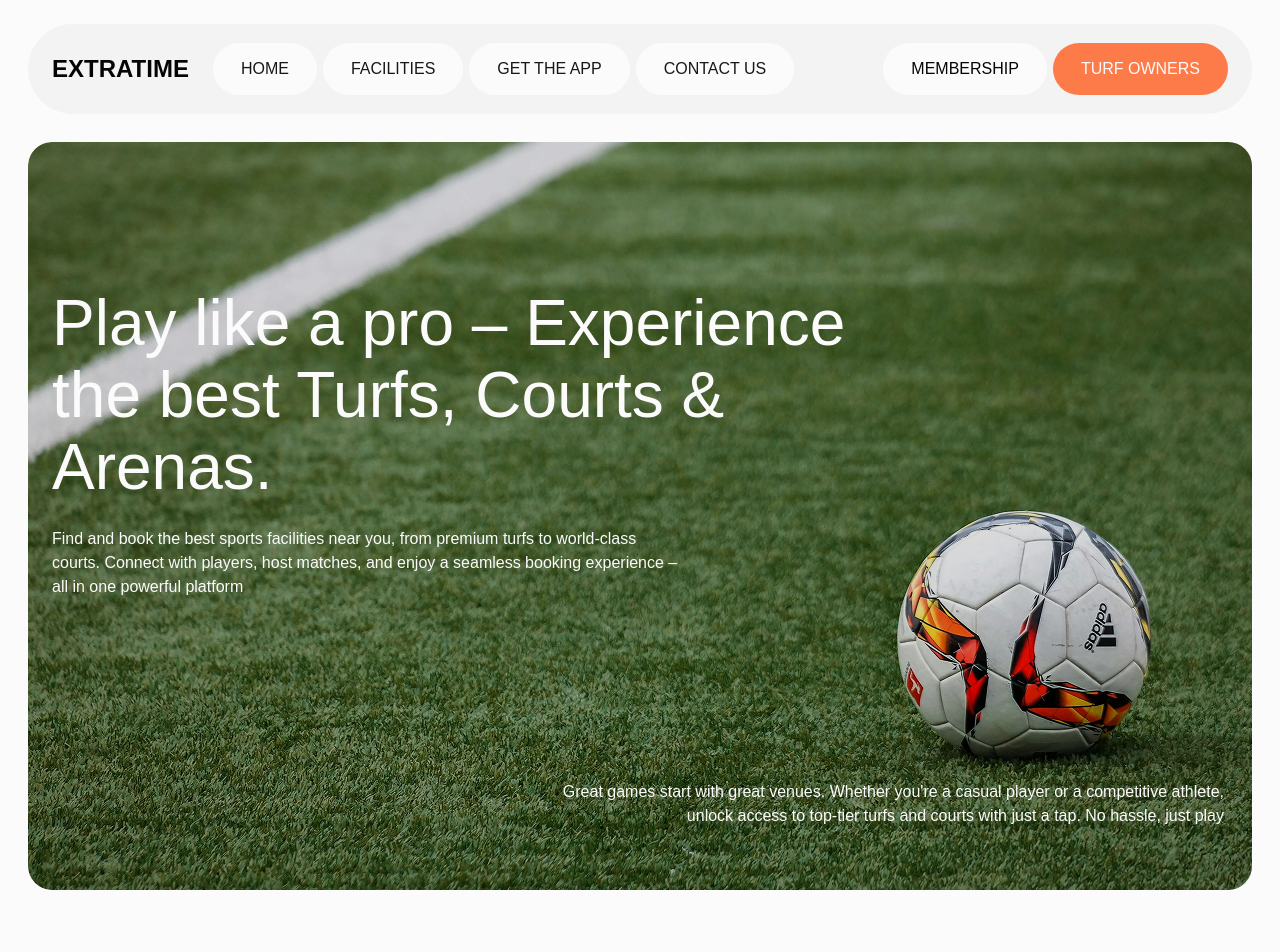
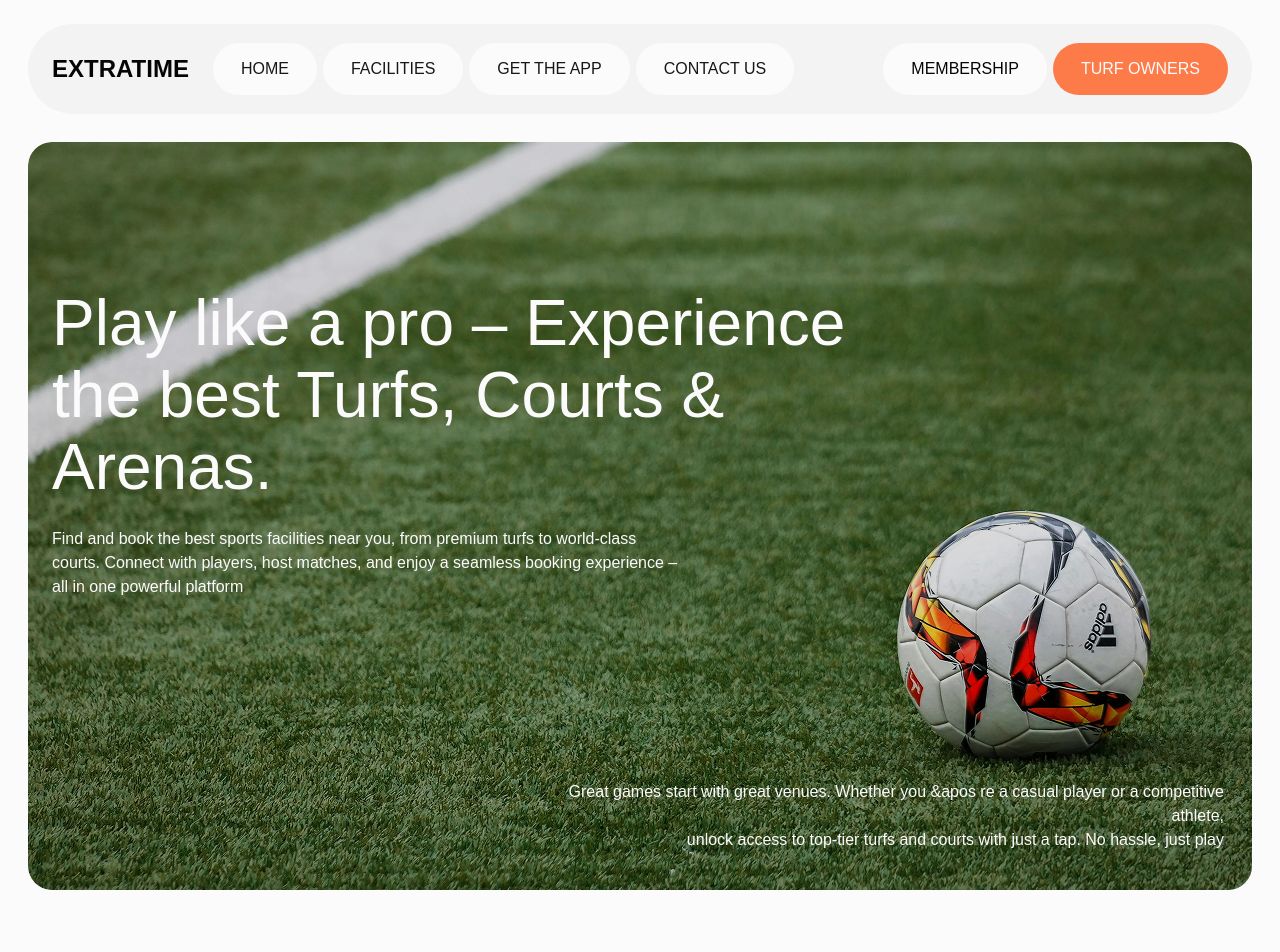
Before and after one commit to v-ariability/WebApp-Extratime, a Next.js app: page / in a window 1280 px wide. Shown: the top 952 px of the page. Built offline with nearby package versions, Linux system fonts and the light colour scheme; a web font is replaced by a local one.

Commit message:
build errors resolved

```diff
--- a/components/Index/Community.tsx
+++ b/components/Index/Community.tsx
@@ -19,12 +19,12 @@ const Community = () => {
                     <li><p className='px-[12px] py-[4px] text-[14px] font-[500] rounded-[48px] bg-[var(--subwhite)]' >Progress Tracking</p></li>
                     <li><p className='px-[12px] py-[4px] text-[14px] font-[500] rounded-[48px] bg-[var(--subwhite)]' >Find Partner</p></li>
                 </ul>
-                <p className='text-[var(--sublack)] mt-[16px] text-[16px] font-[400]' >Join a thriving community of sports enthusiasts! Connect with like-minded players, <br /> create or join matches, share experiences, and compete on leaderboards. Track your <br /> progress, earn badges, and celebrate every achievement as you level up your game. <br /> Whether you're in it for a friendly match or serious competition, this is where the sports <br /> community comes alive—because every match counts, and every milestone matters</p>
+                <p className='text-[var(--sublack)] mt-[16px] text-[16px] font-[400]' >Join a thriving community of sports enthusiasts! Connect with like-minded players, <br /> create or join matches, share experiences, and compete on leaderboards. Track your <br /> progress, earn badges, and celebrate every achievement as you level up your game. <br /> Whether you&apos;re in it for a friendly match or serious competition, this is where the sports <br /> community comes alive—because every match counts, and every milestone matters</p>
             </div>
 
             <div>
                 <p className='!text-[#04040420] text-[208px] font-[500] text-right' >1K+</p>
-                <p className='text-right text-[var(--sublack)] text-[14px] font-[400]' >Join a growing community of <span className='font-[500]' >active players</span> across all our top-tier <br /> sports facilities. With thousands of athletes booking matches, <br /> competing, and connecting every day, you're never far from your <br /> next great game.</p>
+                <p className='text-right text-[var(--sublack)] text-[14px] font-[400]' >Join a growing community of <span className='font-[500]' >active players</span> across all our top-tier <br /> sports facilities. With thousands of athletes booking matches, <br /> competing, and connecting every day, you&apos;re never far from your <br /> next great game.</p>
             </div>
 
         </div>
--- a/components/Index/Hero.tsx
+++ b/components/Index/Hero.tsx
@@ -7,7 +7,7 @@ const Hero = () => {
         <div className='bg-[#04040425] h-full rounded-[24px] ' >
             <p className='pt-[145px] pl-[24px] !text-[var(--background)] font-[500] text-[64px] leading-[72px]' >Play like a pro – Experience<br />the best Turfs, Courts &<br />Arenas.</p>
             <p className='pt-[24px] pl-[24px] !text-[var(--background)] ' >Find and book the best sports facilities near you, from premium turfs to world-class<br />courts. Connect with players, host matches, and enjoy a seamless booking experience –<br />all in one powerful platform</p>
-            <p className='pt-[181px] pl-[516px] !text-[var(--background)] text-right pr-[28px]' >Great games start with great venues. Whether you're a casual player or a competitive athlete, <br /> unlock access to top-tier turfs and courts with just a tap. No hassle, just play</p>
+            <p className='pt-[181px] pl-[516px] !text-[var(--background)] text-right pr-[28px]' >Great games start with great venues. Whether you &apos re a casual player or a competitive athlete, <br /> unlock access to top-tier turfs and courts with just a tap. No hassle, just play</p>
         </div>
     </div>
   )
--- a/src/app/index/page.tsx
+++ b/src/app/dash/page.tsx
@@ -1,14 +1,12 @@
 'use client'
-import React,{useContext} from 'react'
-import {AppContext} from '@/context/wrapper'
+import React from 'react'
 import Header from '@/components/Index/Header'
 import Hero from '@/components/Index/Hero'
 import Community from '@/components/Index/Community'
 
 
-const Index = () => {
+const Dash = () => {
 
-    const {sample} = useContext(AppContext)
   return (
     <div>
         <Header />
@@ -18,4 +16,4 @@ const Index = () => {
   )
 }
 
-export default Index
+export default Dash
--- a/src/app/layout.tsx
+++ b/src/app/layout.tsx
@@ -1,8 +1,6 @@
 import type { Metadata } from "next";
 import { AppWrapper } from "@/context/wrapper";
 import "./globals.css";
-import App from "next/app";
-
 
 export const metadata: Metadata = {
   title: "Turf",
--- a/src/app/page.tsx
+++ b/src/app/page.tsx
@@ -1,11 +1,11 @@
 'use client'
 import React from "react";
-import Index from "./index/page";
+import Dash from "./dash/page";
 export default function Home() {
 
   return (
     <div>
-      <Index />
+      <Dash />
     </div>
   );
 }
```
